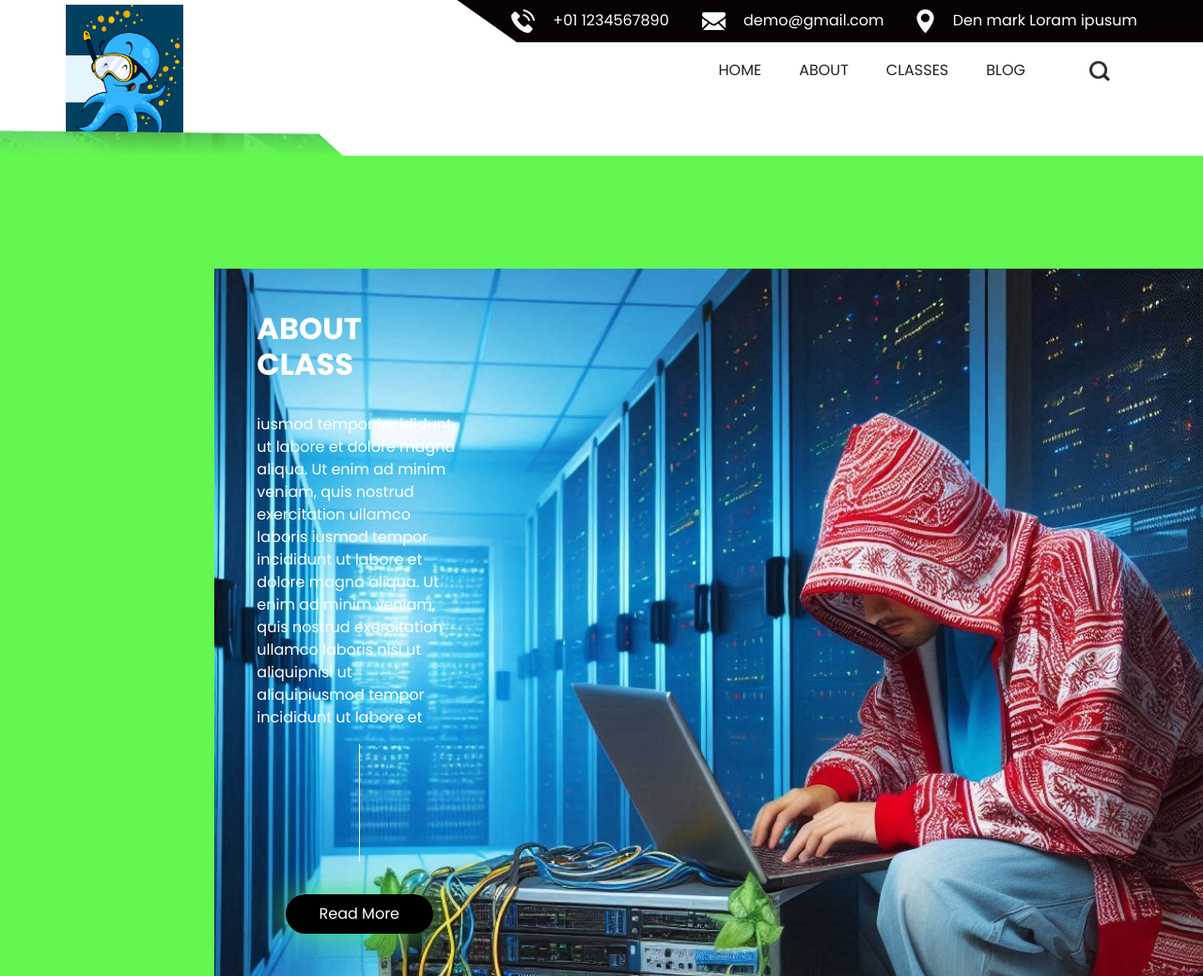
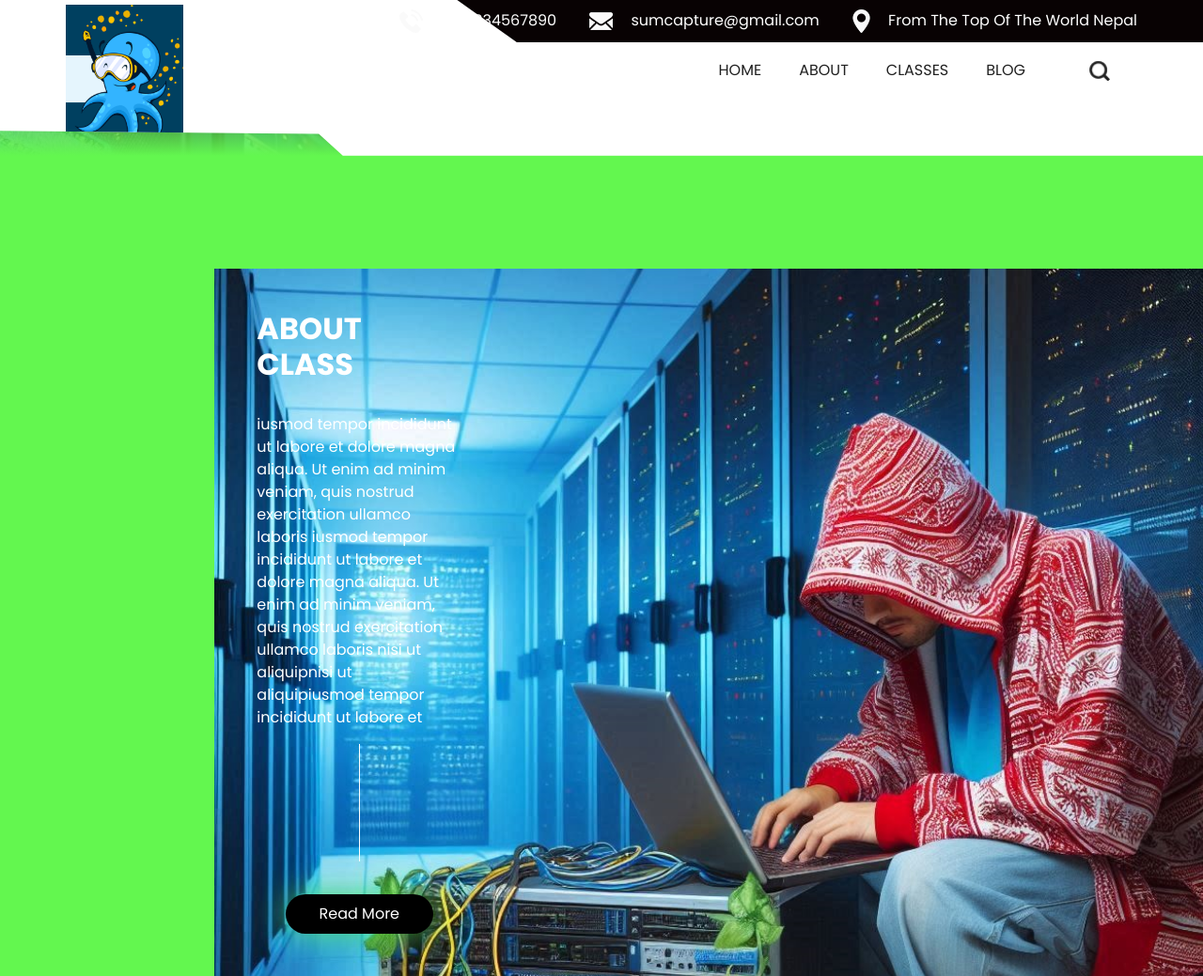
Before and after one commit to suman-mhrjan/HOME, a plain HTML site: page about.html in a window 1280 px wide. Shown: the top 1039 px of the page at 94% size. Drawn offline with nearby package versions, Linux system fonts and the light colour scheme; some packages are replaced by stand-ins of ours; a web font is replaced by a local one.

Commit message:
Update about.html

```diff
--- a/about.html
+++ b/about.html
@@ -49,13 +49,13 @@
                 <li class="">
                   <a class="" href="">
                     <img src="images/mail.png" alt="" />
-                    <span>demo@gmail.com</span>
+                    <span>sumcapture@gmail.com</span>
                   </a>
                 </li>
                 <li class="">
                   <a class="" href="">
                     <img src="images/location.png" alt="" />
-                    <span>Den mark Loram ipusum</span>
+                    <span>From The Top Of The World Nepal</span>
                   </a>
                 </li>
               </ul>
@@ -193,7 +193,7 @@
                   </a>
                 </div>
                 <p>
-                  &copy; 2020 All Rights Reserved. Design by
+                  &copy; 2024 All Rights Reserved. Design by
                   <a href="https://html.design/">Free Html Templates</a>
                 </p>
               </section>
```
